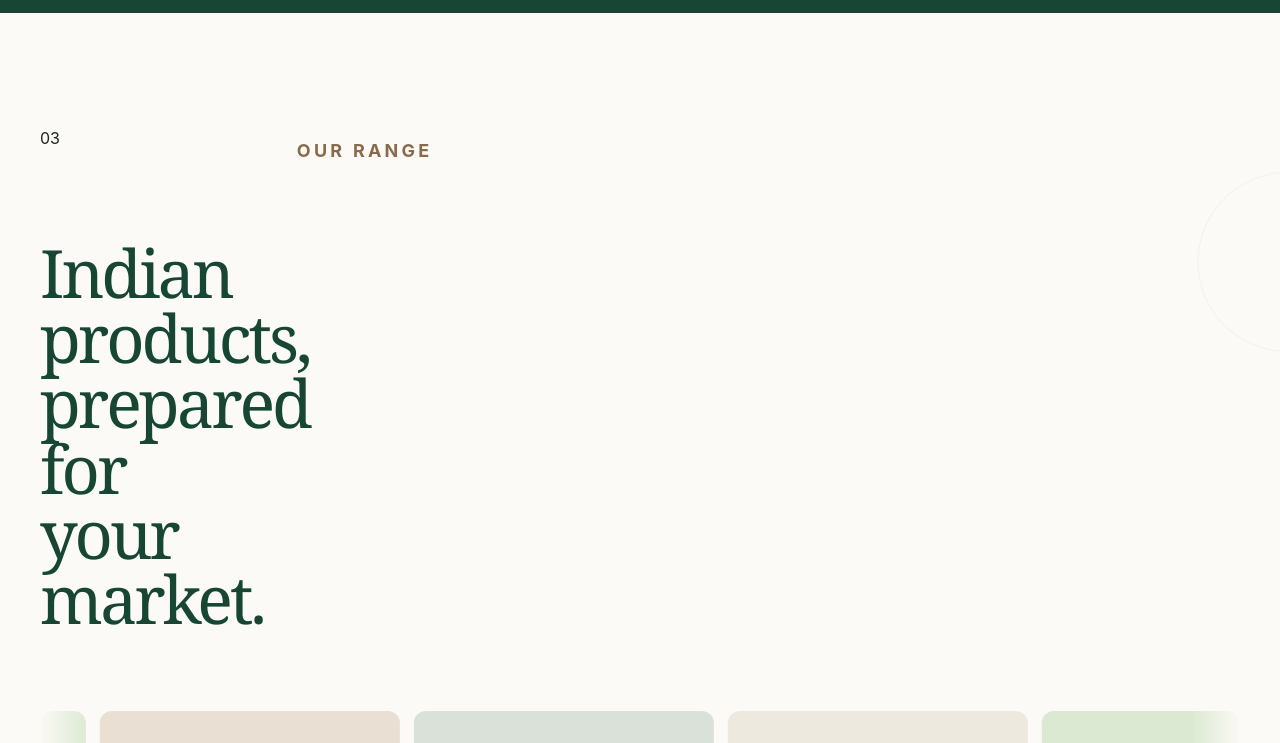
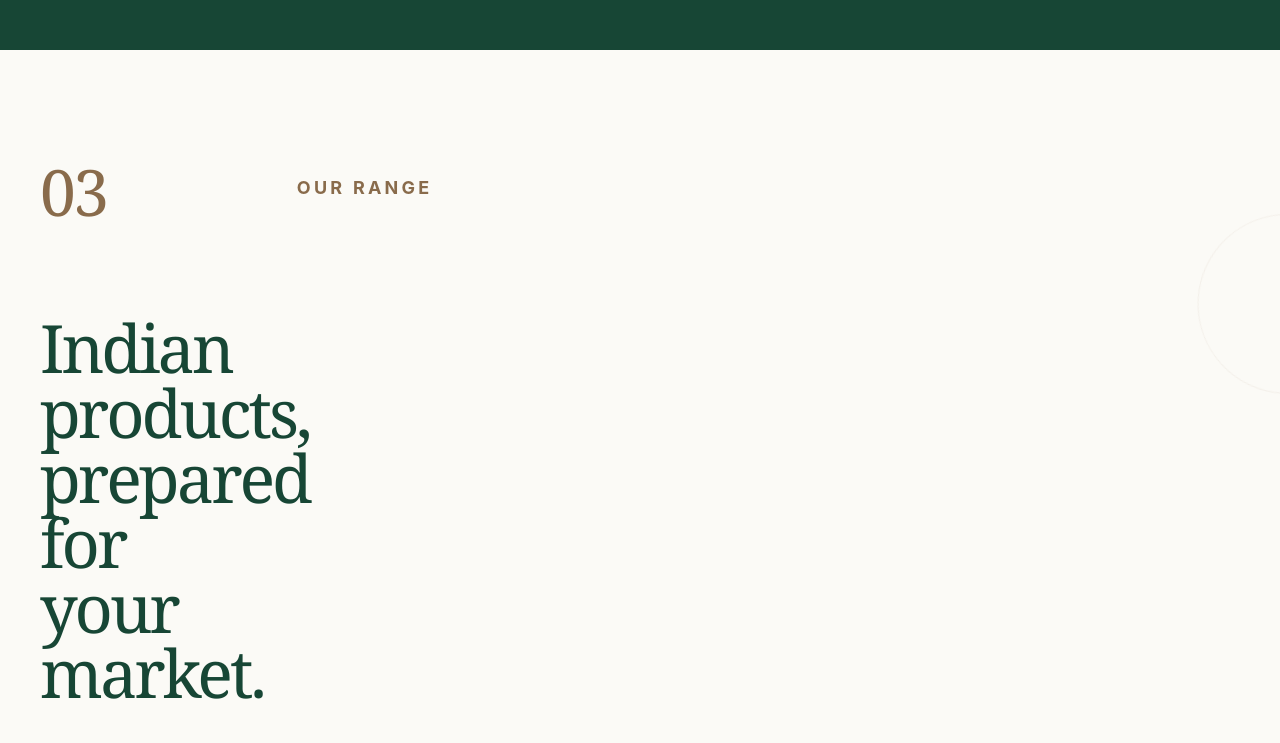
Before and after one commit to Lokesh-5618/sri-jothi-site, a React (Vite) app: page / in a window 1280 px wide. Shown: the part 2940-3683 px from the top of the page. Built offline with nearby package versions, Linux system fonts and the light colour scheme.

Commit message:
Add styles for homepage section numbering
Added styles for homepage section numbering including various section number classes and responsive adjustments.

```diff
--- a/src/index.css
+++ b/src/index.css
@@ -162,6 +162,52 @@ section { padding: var(--space-section) 0; }
 .text-reveal.is-visible > * {
   opacity: 1;
   transform: translate3d(0, 0, 0);
+}
+
+
+/* ============================================================
+   HOMEPAGE SECTION NUMBERING
+   ============================================================ */
+
+.section-head {
+  position: relative;
+}
+
+.section-number {
+  font: 400 clamp(42px, 5vw, 68px)/.85 var(--serif);
+  color: var(--lime);
+  opacity: .9;
+  letter-spacing: -.04em;
+  margin-bottom: 18px;
+}
+
+.products-section .section-number,
+.reviews .section-number,
+.why .section-number,
+.markets .section-number {
+  color: var(--brown);
+}
+
+.section-number-center {
+  font: 400 clamp(42px, 5vw, 68px)/.85 var(--serif);
+  color: var(--brown);
+  text-align: center;
+  margin-bottom: 18px;
+}
+
+.section-number-on-dark {
+  font: 400 clamp(42px, 5vw, 68px)/.85 var(--serif);
+  color: var(--lime);
+  margin-bottom: 18px;
+}
+
+@media (max-width: 768px) {
+  .section-number,
+  .section-number-center,
+  .section-number-on-dark {
+    font-size: 42px;
+    margin-bottom: 14px;
+  }
 }
 
 /* ---------- nav ---------- */
```
